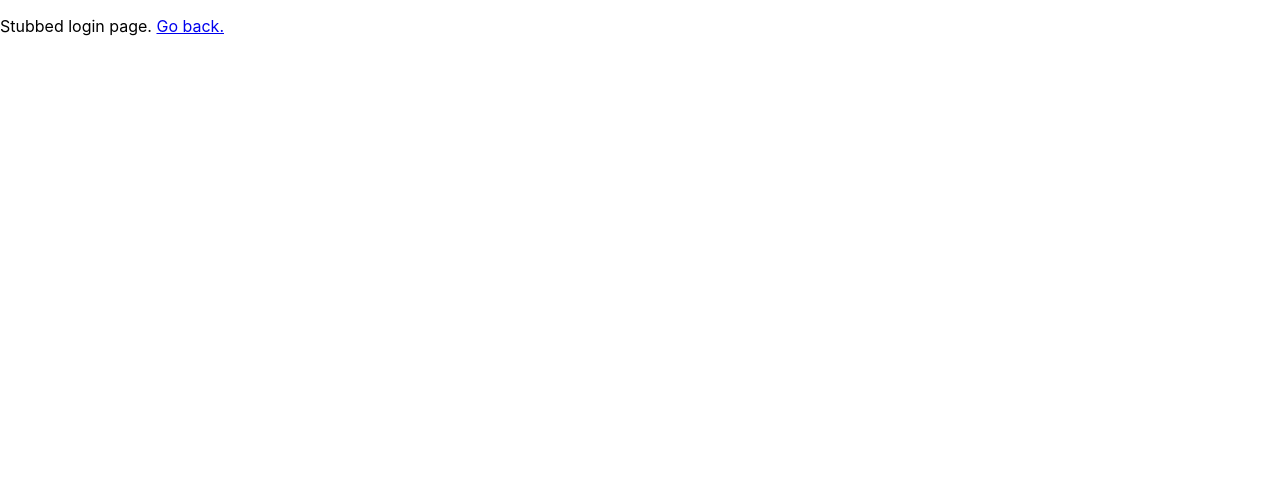
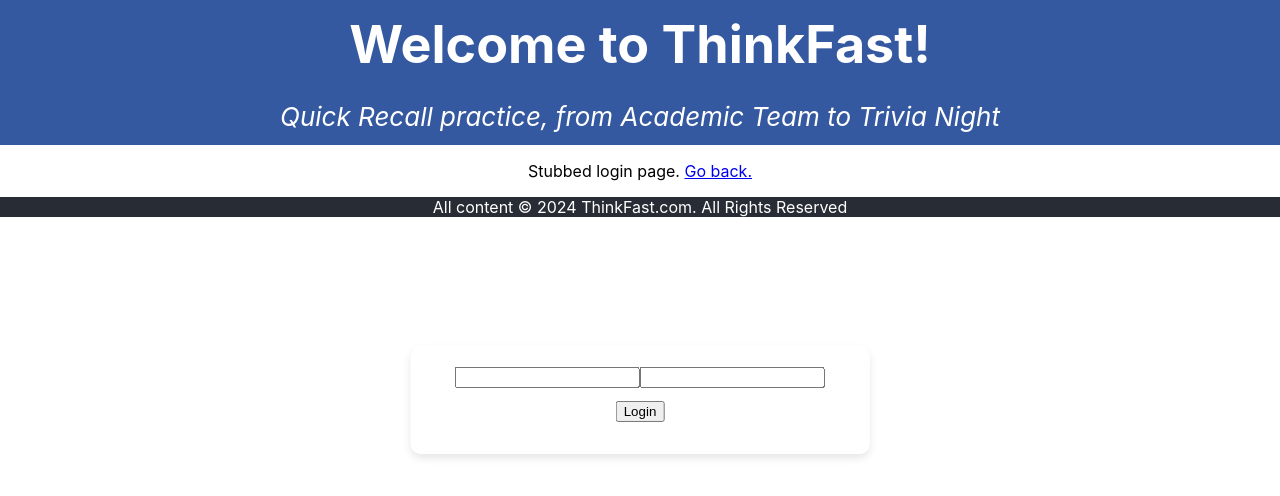
Before and after one commit to E-Duchac/ThinkFast, a React (Create React App) app in the folder frontend/: page /login in a window 1280 px wide. Shown: the top 496 px of the page. Built offline with nearby package versions, Linux system fonts and the light colour scheme; no server answers.

Commit message:
Starting work on the Login function; reveals some issues in translating and retrieving User objects as demonstrated in failing User-related tests. Going to consider how to proceed overnight.

```diff
--- a/frontend/src/apis/UserAPI.js
+++ b/frontend/src/apis/UserAPI.js
@@ -1 +1,21 @@
 const userUrl = process.env.REACT_APP_USER_URL;
+
+export const login = async (username, password) => {
+    const loginRequestBody = {username: username, password: password};
+    try {
+        const response = await fetch(userUrl + "/login", {
+            method: 'POST',
+            headers: {'Content-Type' : 'application/json'},
+            body: JSON.stringify(loginRequestBody)
+        });
+        if (!response.ok) {
+            throw new Error('Network response was not ok');
+        }
+        const data = await response.json();
+        console.log('Parsed JSON: ', data);
+        return data;
+    } catch (error) {
+        console.error('Error fetching user: ', error);
+        throw error;
+    }
+}
--- a/frontend/src/pages/login.js
+++ b/frontend/src/pages/login.js
@@ -1,7 +1,38 @@
+import Header from '../components/Header';
+import Footer from '../components/Footer';
+import { useNavigate } from 'react-router-dom';
+import { useState } from 'react';
+import { login } from '../apis/UserAPI';
 
-function Login() {
+const Login = () => {
+    const navigate = useNavigate();
+    const [username, setUsername] = useState();
+    const [password, setPassword] = useState();
+    const [token, setToken] = useState();
+
+    const loginUser = async (event) => {
+        event.preventDefault();
+        const setToken = await Promise.resolve(login(username, password));
+        console.log("Token: " + token);
+        //set username, profile, etc.
+        //navigate
+    }
+
     return (
-        <p>Stubbed login page. <a href="http://localhost:3000/">Go back.</a></p>
+        <div className="App">
+            <Header />
+            <div className="App-body">
+                <p>Stubbed login page. <a href="http://localhost:3000/">Go back.</a></p>
+                <div className="login-panel">
+                    <form className="login-form" onSubmit={loginUser}>
+                        <input type="text" value={username} onChange={e => setUsername(e.target.value)}></input>
+                        <input type="text" value={password} onChange={e => setPassword(e.target.value)}></input>
+                        <button type="submit">Login</button>
+                    </form>
+                </div>
+            </div>
+            <Footer />
+        </div>
     );
 }
 
```
